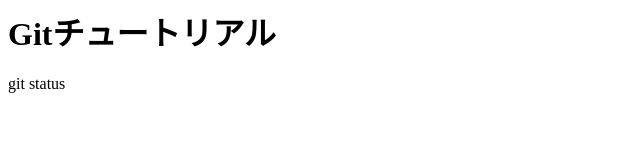
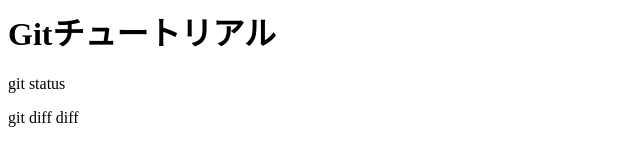
Before and after one commit to Robot02HM/git_tutorial, a plain HTML site: page index.html in a window 1280 px wide. Shown: the whole page, without its empty margins (0-640 px from the left). Drawn offline with Linux system fonts and the light colour scheme.

Commit message:
git diffを追記

```diff
--- a/index.html
+++ b/index.html
@@ -1,2 +1,3 @@
 <h1>Gitチュートリアル</h1>
 <p>git status</p>
+<p>git diff diff</p>
```
